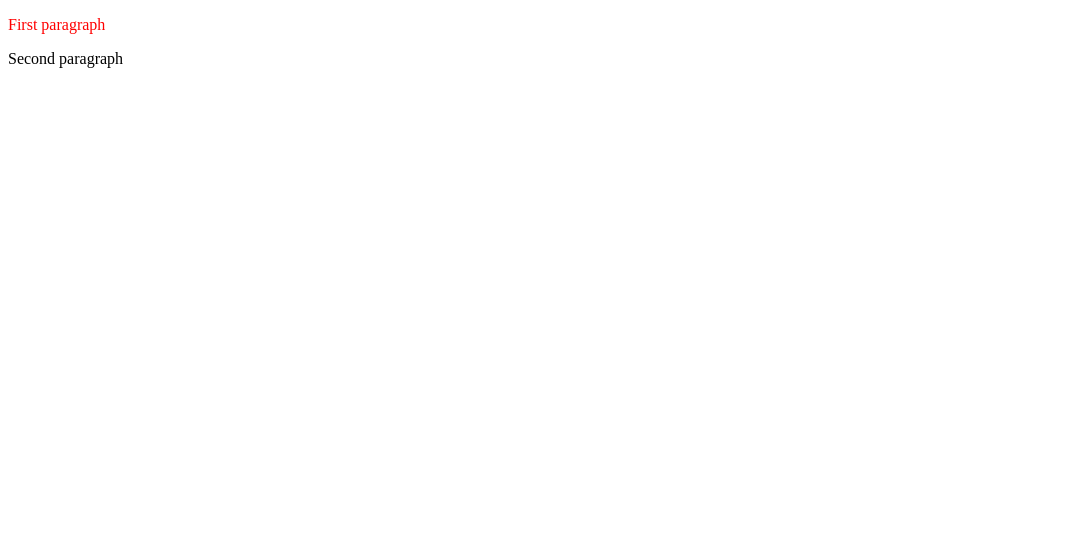
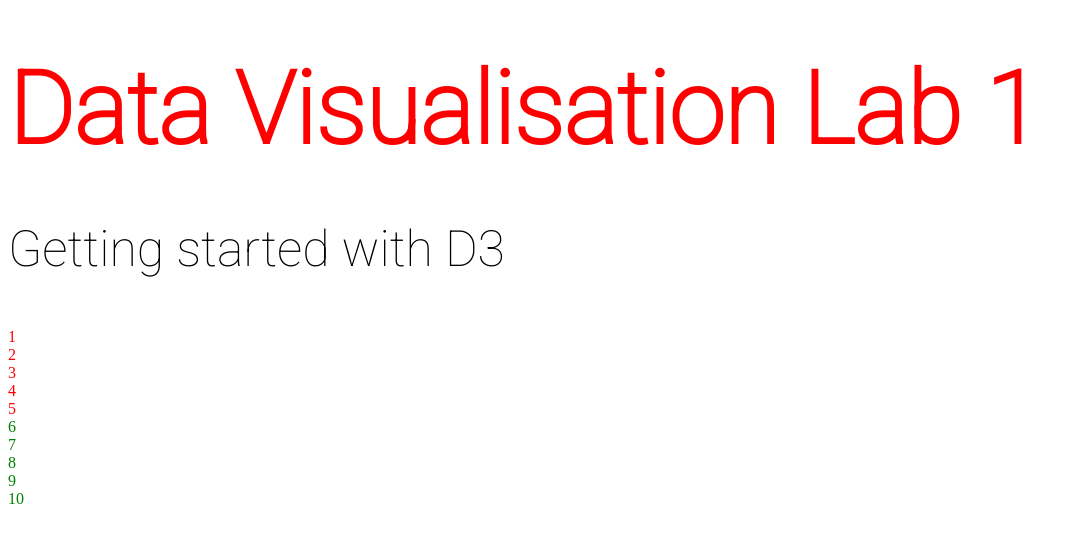
Before and after one commit to ElliotW65/ElliotW65.github.io, a plain HTML site: page index.html in a window 1280 px wide. Shown: the whole page, without its empty margins (0-1077 px from the left). Drawn offline with nearby package versions, Linux system fonts and the light colour scheme.

Commit message:
Exercise 3

```diff
--- a/index.html
+++ b/index.html
@@ -3,18 +3,56 @@
 
 <head>
     <script src='https://d3js.org/d3.v7.min.js'></script>
+    <link rel="preconnect" href="https://fonts.googleapis.com">
+    <link rel="preconnect" href="https://fonts.gstatic.com" crossorigin>
+    <link href="https://fonts.googleapis.com/css2?family=Roboto:wght@100&display=swap" rel="stylesheet">
 </head>
 
 <body>
 
-    <p>First paragraph</p>
-    <p>Second paragraph</p>
+    <p id="p1">First paragraph</p>
+    <p id="p2">Second paragraph</p>
 
     <script>
         // Exercise 1: Display version number in console
         console.log('d3.version:', d3.version);
 
+        // Exercise 2
+        // Selecting the first paragraph
         d3.select("p").style("color", "red");
+        d3.select("p").style("font-size", "100px");
+        d3.select("p").style("line-height", "20px");
+        d3.select("p").text("Data Visualisation Lab 1");
+
+        // Selecting first paragraph by id
+        d3.select("#p1").style("font-weight", "bold");
+
+        // Add style to all paragraphs
+        d3.selectAll("p").style("font-family", "Roboto");
+
+        // Style paragraph 2 using id #p2
+        d3.select("#p2").style("font-size", "50px");
+        d3.select("#p2").text("Getting started with D3");
+
+        // Add class to all "p"s on the fly so they can be referenced by class
+        d3.selectAll("p").classed("paragraph", true);
+
+        // Exercise 3
+        for (let i = 1; i < 11; i++) {
+            console.log("in loop: " + i);
+            let newDiv = d3.select("body").append("div")
+            if(i < 6) {
+                newDiv.classed("firstFive", true);
+                newDiv.text(i);
+            }
+            else {
+                newDiv.classed("secondFive", true);
+                newDiv.text(i);
+            }
+        }
+
+        d3.selectAll(".firstFive").style("color", "red")
+        d3.selectAll(".secondFive").style("color", "green")
 
     </script>
 
```
Also changed, not shown: 1 other file.
